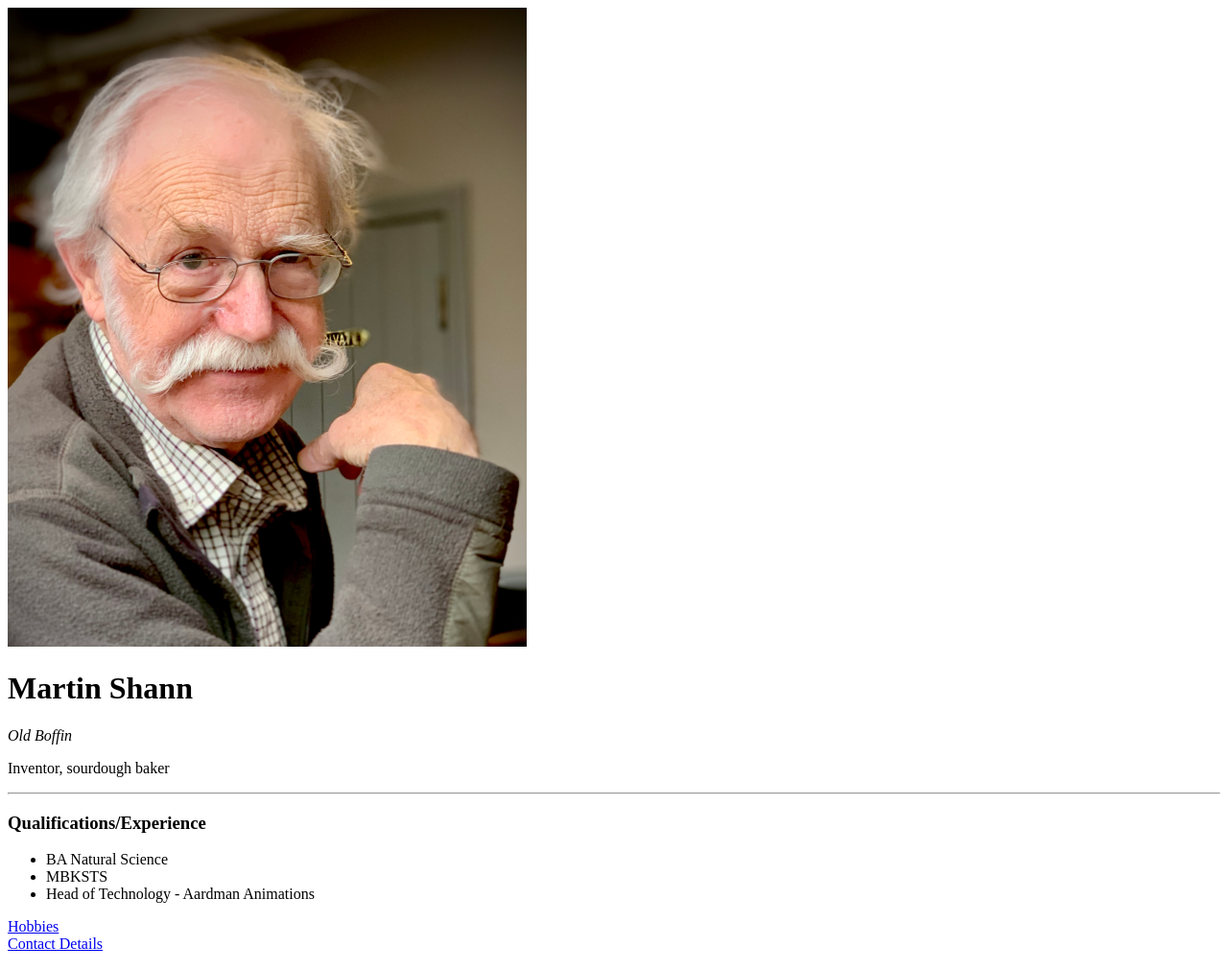
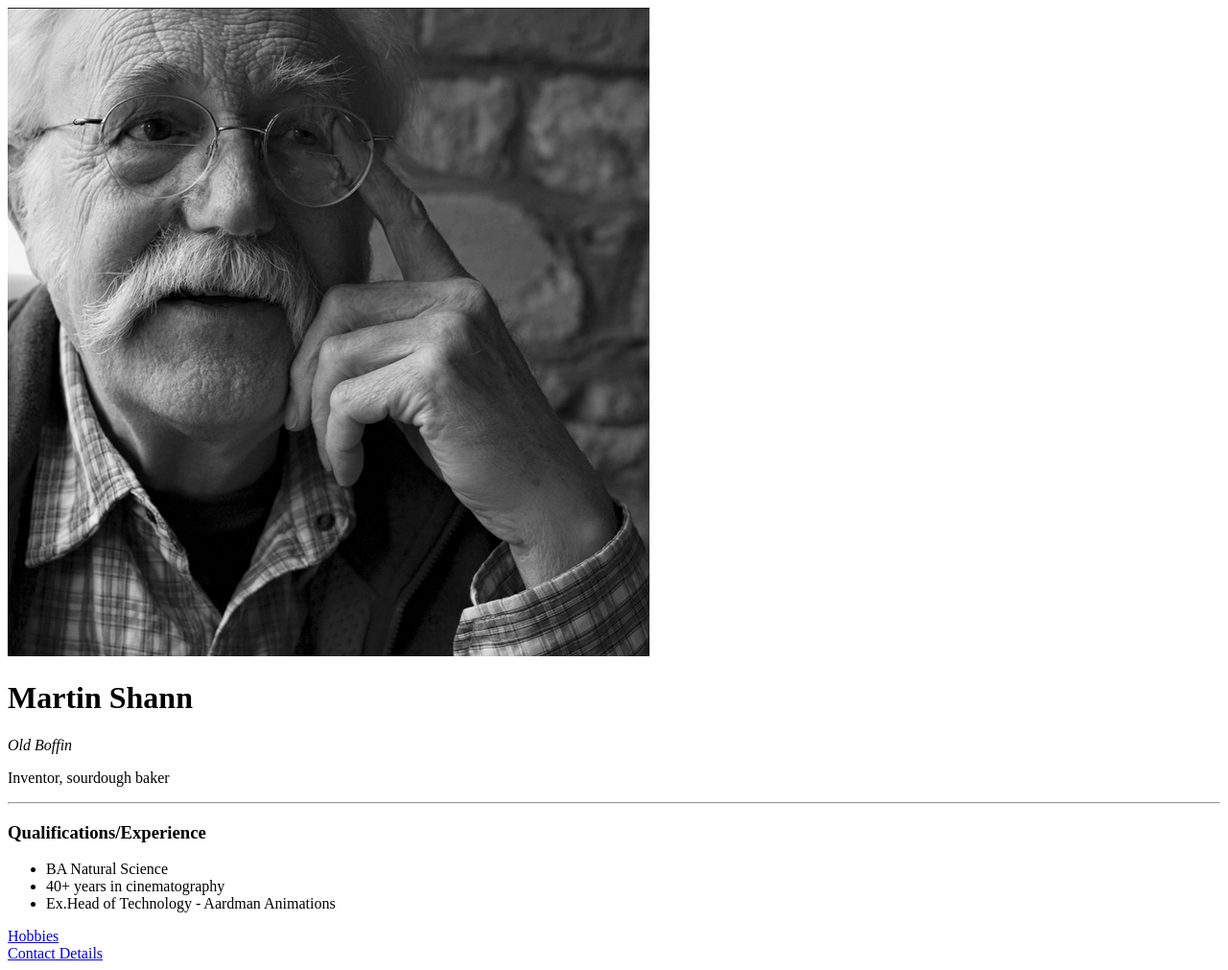
Before and after one commit to martinshann/cv, a plain HTML site: page index.html in a window 1280 px wide. Shown: the whole page at 96% size. Drawn offline with Linux system fonts and the light colour scheme.

Commit message:
Update index.html

```diff
--- a/index.html
+++ b/index.html
@@ -7,7 +7,7 @@
 </head>
 
 <body>
-  <img src="images/martin01.png" alt="photo of Martin">
+  <img src="images/martin-02.png" alt="photo of Martin">
   <h1>Martin Shann</h1>
   <p><em>Old Boffin</em></p>
   <p>Inventor, sourdough baker</p>
@@ -15,8 +15,8 @@
   <h3>Qualifications/Experience</h3>
   <ul>
     <li>BA Natural Science</li>
-    <li>MBKSTS</li>
-    <li>Head of Technology - Aardman Animations</li>
+    <li>40+ years in cinematography</li>
+    <li>Ex.Head of Technology - Aardman Animations</li>
   </ul>
   <a href="hobbies.html">Hobbies</a>
   <br>
```
